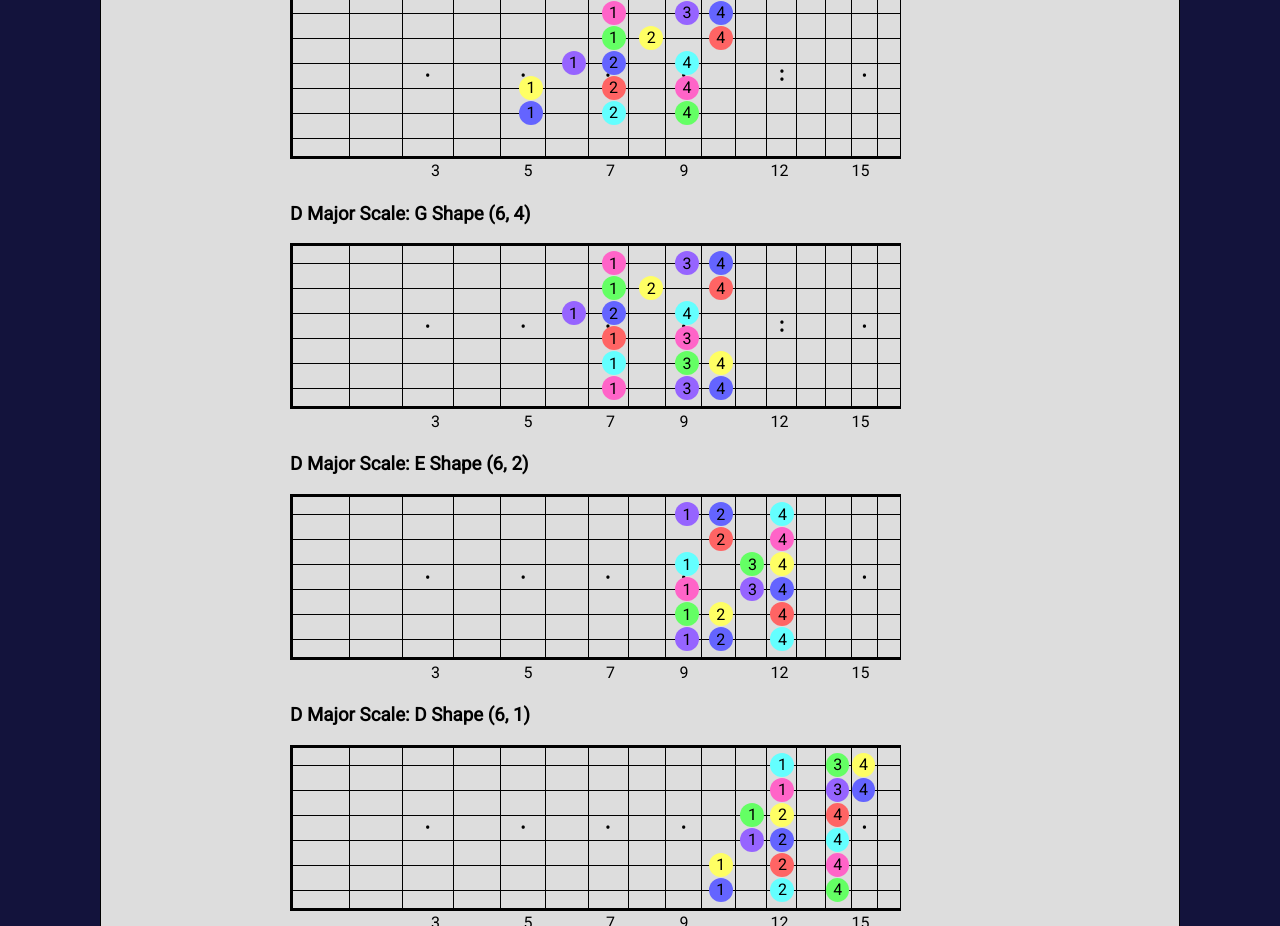
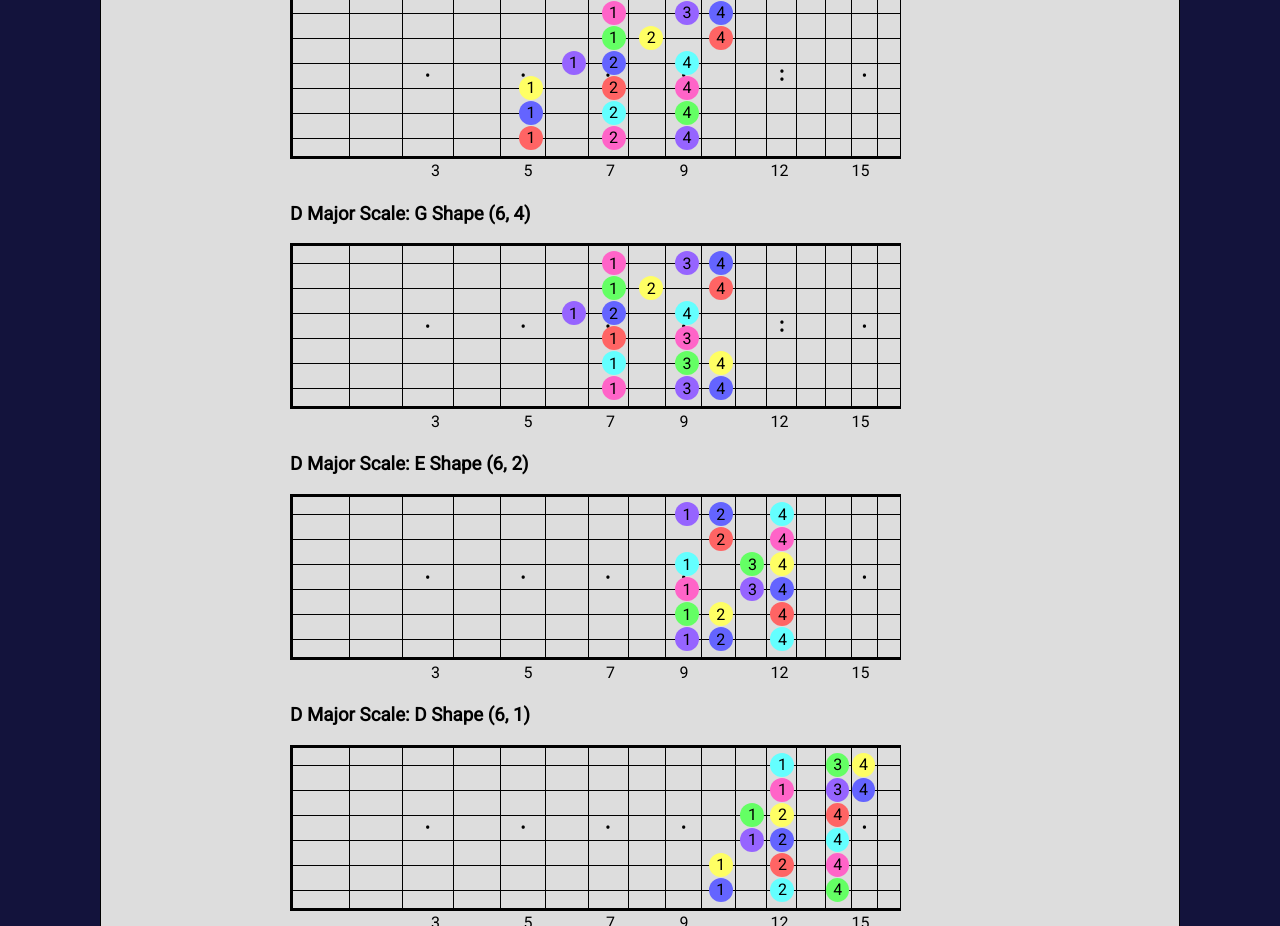
Before and after one commit to milmd90/mattdeanmiller, a React (Create React App) app in the folder client/: page /scales in a window 1280 px wide. Shown: the part 960-1886 px from the top of the page. Built offline with nearby package versions, Linux system fonts and the light colour scheme.

Commit message:
Full A/G pattern

```diff
--- a/client/src/pages/Scales.tsx
+++ b/client/src/pages/Scales.tsx
@@ -132,7 +132,7 @@ export default function Scales() {
               'third': [6, 7, 9],
               'fourth': [5, 7, 9],
               'fifth': [5, 7, 9],
-              'sixth': []
+              'sixth': [5, 7, 9]
             }, getTransposeValue())}
             fingers={{
               'first': [1, 3, 4],
@@ -140,7 +140,7 @@ export default function Scales() {
               'third': [1, 2, 4],
               'fourth': [1, 2, 4],
               'fifth': [1, 2, 4],
-              'sixth': []
+              'sixth': [1, 2, 4]
             }}
             root={key}
           />
```
